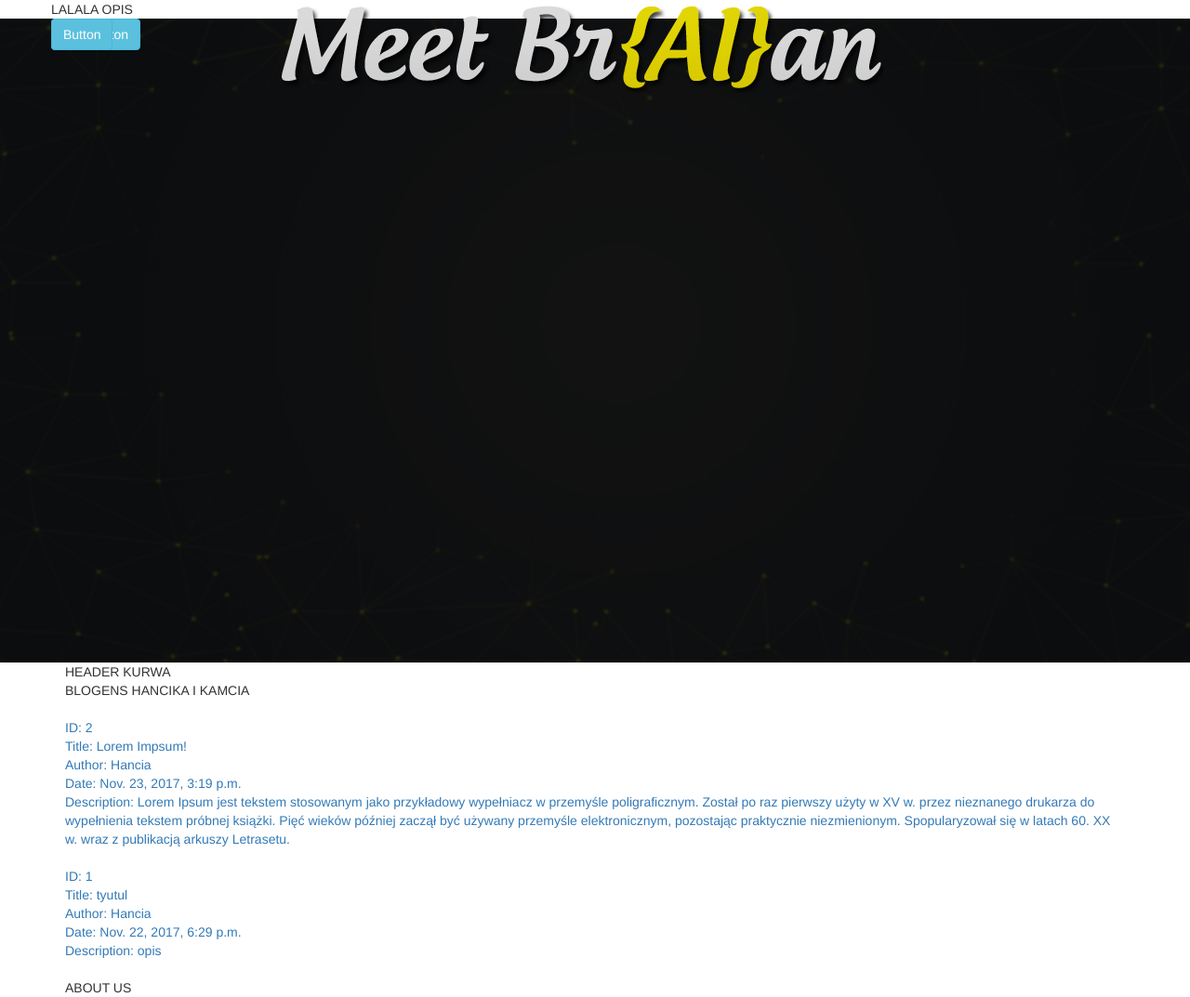
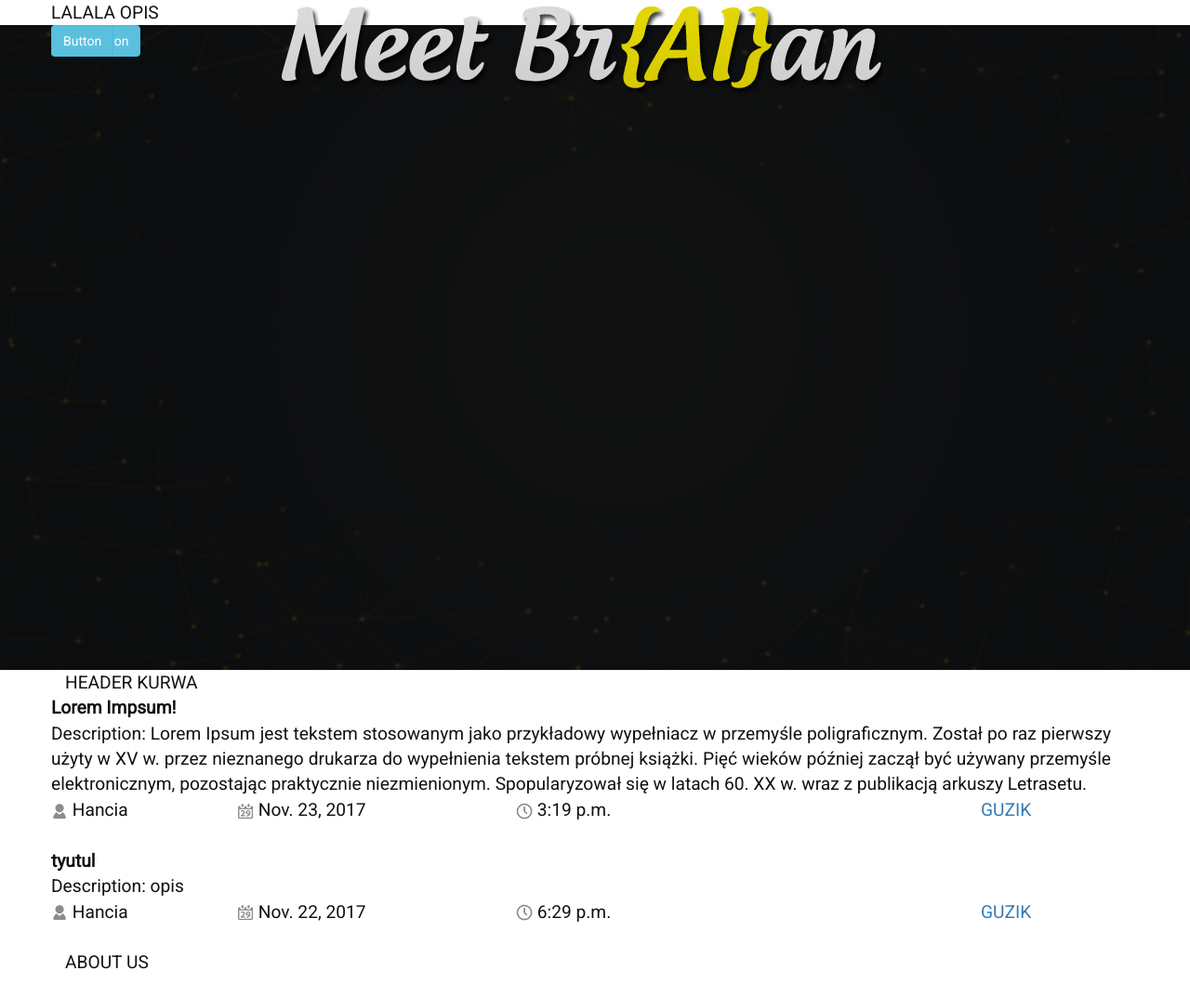
Before and after one commit to plutasnyy/vc_blog, a Django app: page / in a window 1280 px wide. Shown: the whole page at 93% size. After the commit the page ends 1043 px from the top, so only its background shows below. Run offline with Django 3.2, Linux system fonts and the light colour scheme; data comes from the database, SQL or seed files in the repository; both versions use the stored data as it was after the commit; some libraries are stand-ins or nearby versions.

Commit message:
added bootstraps grid for posts

```diff
--- a/main/static/main/css/style.css
+++ b/main/static/main/css/style.css
@@ -1,6 +1,10 @@
 * {
- margin:0px;
- padding:0px;
+    margin:0px;
+    padding:0px;
+    font-family: 'Roboto', sans-serif;
+    font-size: 1.5vw;
+    color: #101211;
+
 }
 
 body, html {
@@ -45,3 +49,15 @@ body, html {
     display: block;
     position: absolute;
 }
+
+.post_title{
+    font-weight: bold;
+}
+
+.bar_under_post{
+
+}
+
+.fill_post{
+    text-align: justify;
+}
--- a/main/templates/main/index.html
+++ b/main/templates/main/index.html
@@ -4,6 +4,9 @@
 <head>
     <link rel="stylesheet" type="text/css" href="{% static 'main/css/style.css' %}" />
     <meta charset="UTF-8">
+    <link href='http://fonts.googleapis.com/css?family=Roboto' rel='stylesheet' type='text/css'>
+
+
     <meta name="viewport" content="width=device-width, initial-scale=1">
     <title> BraAIan`s Blog </title>
 </head>
@@ -26,30 +29,53 @@
         <img src="{% static 'main/img/header_background.jpg' %}" class="header_bg">
     </div>
 
-    <div class = "container-fluid">
+    <div class = "container">
         <div class = "row">
             <div class = "container">
                 HEADER KURWA
 
             </div>
         </div>
-        <div class ="row posts">
-            <div class = "container">
-            <p2> BLOGENS HANCIKA I KAMCIA </p2></br></br>
+
+        <div class ="row">
+            <div class ="col-12">
 
                 {% for post in posts %}
-                    <div class="Post"><a href="{% url 'Postpage' post.id %}">
-                        <p2>ID: {{ post.id }}</p2></br>
-                        <p2>Title: {{ post.title }}</p2></br>
-                        <p2>Author: {{ post.author }}</p2></br>
-                        <p2>Date: {{ post.created_time }}</p2></br>
-                        <p2>Description: {{ post.description }}</p2></br>
-                    </a>
+                    <div class="row">
+
+                        <div class="col-md-12 post_title">
+                            <p2>{{ post.title }}</p2></br>
+                        </div>
+
+                    </div>
+                    <div class="col-md-12 row fill_post">
+
+                        <p2>Description: {{ post.description }}</p2>
+
+                    </div>
+                    <div class="row bar_under_post">
+                        <div class="col-md-2 col-xs-2">
+                            <img src="{% static 'main/img/person_icon.png' %}" \>
+                            <p2>{{ post.author }}</p2>
+                        </div>
+                        <div class="col-md-3 col-xs-3">
+                            <img src="{% static 'main/img/calendar_icon.png' %}" \>
+                            <p2>{{ post.created_time.date }}</p2>
+                        </div>
+                        <div class="col-md-2 col-xs-2">
+                            <img src="{% static 'main/img/clock_icon.png' %}" \>
+                            <p2>{{ post.created_time.time }}</p2>
+                        </div>
+
+                        <div class="col-md-2 col-xs-offset-3 col-xs-2">
+                            <a href="{% url 'Postpage' post.id %}">GUZIK</a>
+                        </div>
                     </div>
                     </br>
                 {% endfor %}
             </div>
         </div>
+
         <div class = "row">
             <div class = "container">
                 ABOUT US
```
Also changed, not shown: db.sqlite3.
